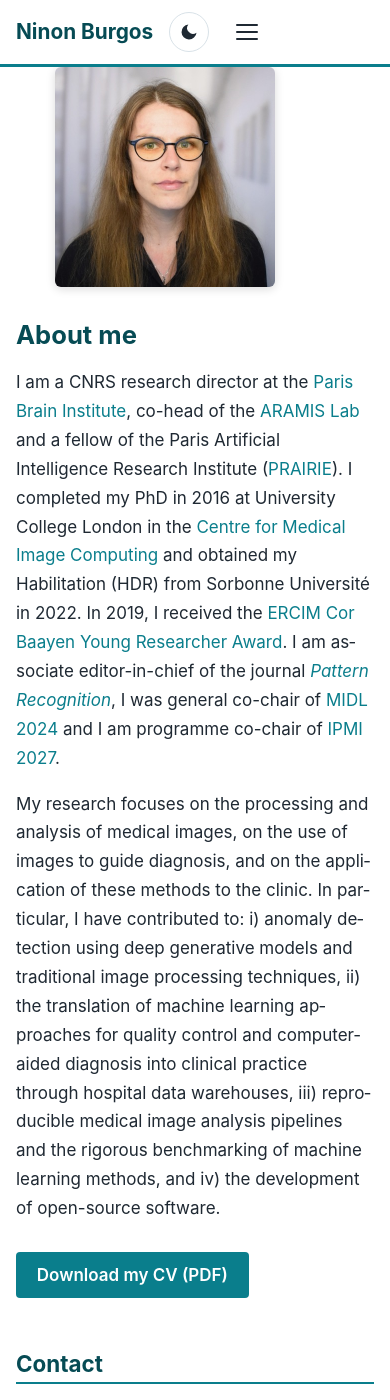
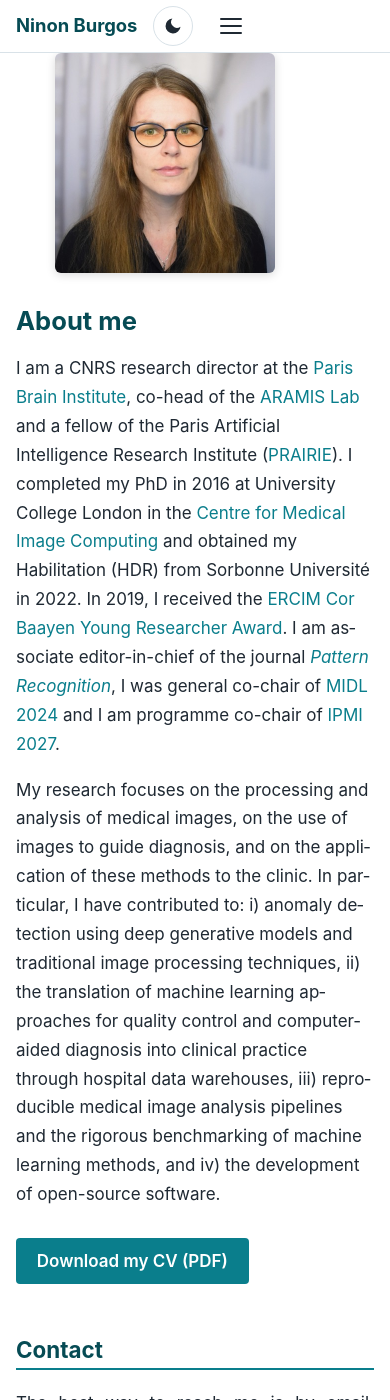
Before and after one commit to nburgos/nburgos.github.io, a Jekyll site: the page built from index.md, in a window 390 px wide and 1400 px high. Built offline with Jekyll 4.4.1, drawn with Linux system fonts in a browser that asks for light colours.

Commit message:
Header: slim single-row nav, hairline border, 900px hamburger breakpoint

```diff
--- a/_sass/_layout.scss
+++ b/_sass/_layout.scss
@@ -12,7 +12,7 @@ main {
 // ---------- Header ----------
 .site-header {
   background: var(--bg);
-  border-bottom: 3px solid var(--accent);
+  border-bottom: 1px solid var(--border);
   position: sticky;
   top: 0;
   z-index: 10;
@@ -24,12 +24,12 @@ main {
   align-items: center;
   justify-content: space-between;
   gap: 1rem;
-  min-height: 4rem;
-  flex-wrap: wrap;
+  min-height: 3.25rem;
+  flex-wrap: nowrap; // menu must never drop below the name
 }
 
 .site-title {
-  font-size: 1.3rem;
+  font-size: 1.15rem;
   font-weight: 700;
   color: var(--accent-strong);
   white-space: nowrap;
@@ -47,29 +47,27 @@ main {
   list-style: none;
   margin: 0;
   padding: 0;
-  flex-wrap: wrap;
+  flex-wrap: nowrap;
 }
 
 .nav-list a {
-  display: block;
-  padding: 0.4rem 0.75rem;
+  padding: 0.3rem 0.55rem;
   border-radius: 4px;
   color: var(--text);
-  font-weight: 600;
-  min-height: 44px; // comfortable tap target
+  font-weight: 500;
+  min-height: 40px;
   display: flex;
   align-items: center;
 }
 
 .nav-list a:hover {
-  background: var(--surface);
   text-decoration: none;
   color: var(--accent);
 }
 
 .nav-list a.active {
   color: var(--accent);
-  box-shadow: inset 0 -3px 0 var(--accent);
+  box-shadow: inset 0 -2px 0 var(--accent);
 }
 
 // ---------- Submenu (desktop) ----------
```
Also changed, not shown: _sass/_responsive.scss (+6 -3 lines).
